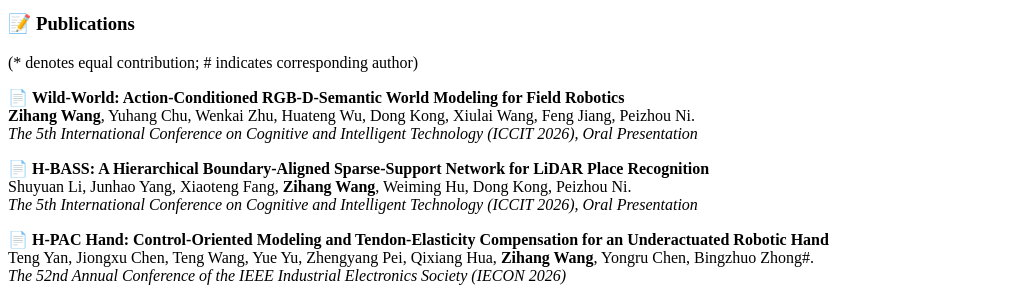
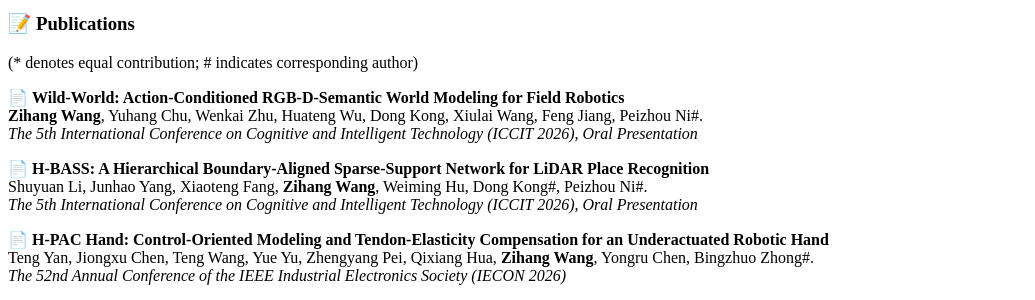
Before and after one commit to wangzihanggg/wangzihanggg.github.io, a Jekyll site: the page built from _pages/includes/pub.md, in a window 1280 px wide. Shown: the part 479-779 px from the top of the page, without its empty margins (0-1035 px from the left). Built offline with Jekyll 4.4.1, drawn with Linux system fonts in a browser that asks for light colours; our own code applies the rules of GitHub Pages for plain Markdown files.

```diff
--- a/_pages/includes/pub.md
+++ b/_pages/includes/pub.md
@@ -7,13 +7,13 @@
 
 <p> 📄
   <strong>Wild-World: Action-Conditioned RGB-D-Semantic World Modeling for Field Robotics</strong><br>
-  <strong>Zihang Wang</strong>, Yuhang Chu, Wenkai Zhu, Huateng Wu, Dong Kong, Xiulai Wang, Feng Jiang, Peizhou Ni.<br>
+  <strong>Zihang Wang</strong>, Yuhang Chu, Wenkai Zhu, Huateng Wu, Dong Kong, Xiulai Wang, Feng Jiang, Peizhou Ni#.<br>
   <em>The 5th International Conference on Cognitive and Intelligent Technology (ICCIT 2026), Oral Presentation</em>
 </p>
 
 <p> 📄
   <strong>H-BASS: A Hierarchical Boundary-Aligned Sparse-Support Network for LiDAR Place Recognition</strong><br>
-  Shuyuan Li, Junhao Yang, Xiaoteng Fang, <strong>Zihang Wang</strong>, Weiming Hu, Dong Kong, Peizhou Ni.<br>
+  Shuyuan Li, Junhao Yang, Xiaoteng Fang, <strong>Zihang Wang</strong>, Weiming Hu, Dong Kong#, Peizhou Ni#.<br>
   <em>The 5th International Conference on Cognitive and Intelligent Technology (ICCIT 2026), Oral Presentation</em>
 </p>
 
```
